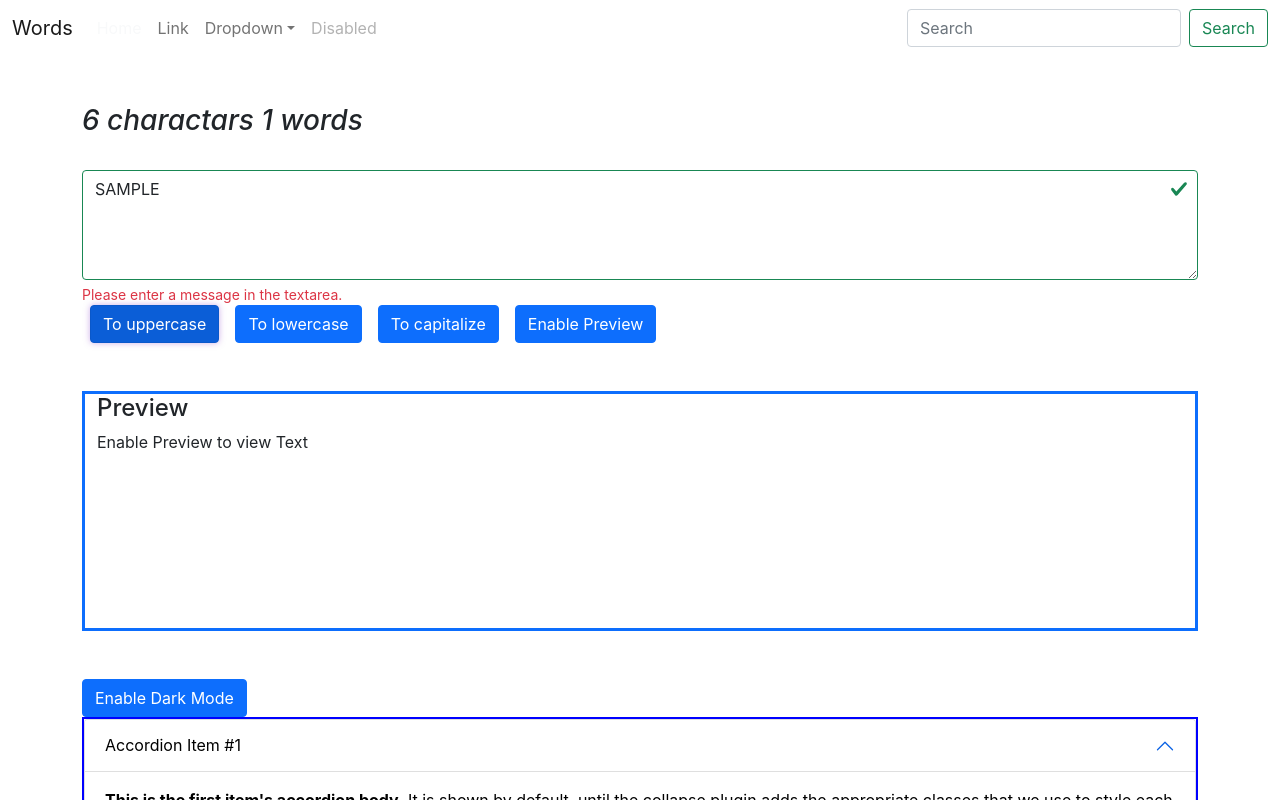
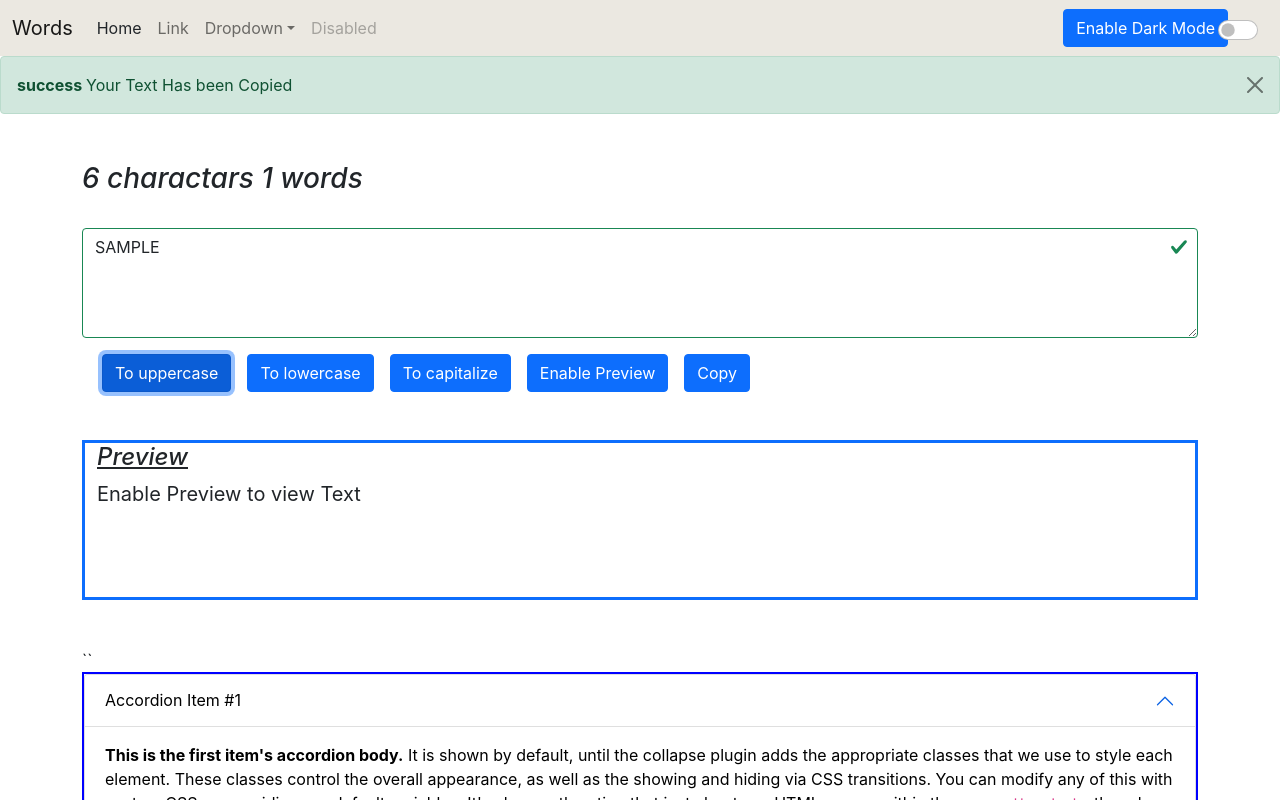
Before and after one commit to saudcodes/WordUtils, a React (Create React App) app: page / in a window 1280 px wide. Both pictures are taken after typing "Sample" into the empty fields and a click on the button "To uppercase". Shown: the top 800 px of the page. Built offline with nearby package versions, Linux system fonts and the light colour scheme.

Commit message:
add functional alert

```diff
--- a/src/App.css
+++ b/src/App.css
@@ -32,7 +32,12 @@
   from {
     transform: rotate(0deg);
   }
+
   to {
     transform: rotate(360deg);
   }
 }
+
+.testing {
+  background-color: "rgba(255,255,25,0.5)"
+}
--- a/src/App.js
+++ b/src/App.js
@@ -9,17 +9,24 @@ import Funclinks from './components/Funclinks';
 import Test from './components/Test';
 import NewForm from './components/NewForm'
 import Dark from './components/Dark';
+import Alert from './components/Alert';
 import { useState } from 'react';
 
 
 //let name = prompt("What is your name?");
 function App() {
   const [modeEnabled, setModeEnabled] = useState("light")
+  const [alert, setAlert]  = useState(null)
+  const showAlert = (type, msg) => setAlert({
+    type: type,
+    message : msg
+  })
 
   const toggleBtn = () => {
     if (modeEnabled === "light"){
     setModeEnabled("dark")
 document.body.style.backgroundColor = "black"
+showAlert("success", "Dark Mode is Enabled ")
 
     console.log(modeEnabled);
     }
@@ -32,10 +39,10 @@ document.body.style.backgroundColor = "black"
   }
   return (
     <>
-      <Navbar title="Words" link="Home" glow={modeEnabled} />
-
-      <NewForm new={modeEnabled} />
-      <Dark mode={modeEnabled} toggleBtn={toggleBtn} />
+      <Navbar title="Words" toggleBtn={toggleBtn} link="Home" glow={modeEnabled} />
+      <Alert alert={alert}/>
+      <NewForm showAlert={showAlert} new={modeEnabled} />
+      <Dark mode={modeEnabled}  />
     </>
 
   );
--- /dev/null
+++ b/src/components/Alert.js
@@ -0,0 +1,13 @@
+import React from "react";
+
+
+export default function Alert(props) {
+    return (
+        props.alert && <div>
+            <div class={`alert alert-${props.alert.type} alert-dismissible fade show`} role="alert">
+                <strong>{props.alert.type} </strong> {props.alert.message}
+                <button type="button" class="btn-close" data-bs-dismiss="alert" aria-label="Close"></button>
+            </div>
+        </div>
+    )
+}
--- a/src/components/Dark.js
+++ b/src/components/Dark.js
@@ -7,7 +7,6 @@ export default function Dark(props) {
         backgroundColor: "white",
     })
 
-    const [btnText, setBtnText] = useState("Enable Dark Mode")
 
 
     useEffect(() => {
@@ -16,7 +15,7 @@ export default function Dark(props) {
                 color: "white",
                 backgroundColor: "black",
             })
-            setBtnText("Enable Light Mode")
+
         }
         else {
 
@@ -24,7 +23,7 @@ export default function Dark(props) {
                 color: "black",
                 backgroundColor: "white",
             })
-            setBtnText("Enable Dark Mode")
+
         }
     }, [props.mode]);
 
@@ -34,7 +33,7 @@ export default function Dark(props) {
         <>
 
             <div className="container mt-5">
-                <button className="btn btn-primary" onClick={props.toggleBtn} type="submit">{btnText}</button>
+                ``
                 <div className="accordion  " style={{ border: "2px solid ", color: props.mode === "dark" ? "red " : "blue", boxShadow: " 120px 80px 40px 20px #0ffs" }} id="accordionExample" >
                     <div className="accordion-item" style={style}>
                         <h2 className="accordion-header" id="headingOne">
--- a/src/components/Navbar.js
+++ b/src/components/Navbar.js
@@ -1,19 +1,22 @@
 import React, { useState, useEffect } from "react";
 
 export default function Navbar(props) {
-  const [style, setStyle] = useState({ background: "red" })
-  // const newJ = setStyle({ background: "red" });
+  const [style, setStyle] = useState({})
+
+  const [btnText, setBtnText] = useState("Enable Dark Mode")
 
   useEffect(() => {
     if (props.glow === "dark") {
       setStyle({
         background: "linear-gradient(15deg, #13547a 1%, #80d0c7 75%)", boxShadow: "0px -12px 55px  #0ff", a: "white",
       })
+      setBtnText("Enable Light Mode")
     }
     else {
       setStyle({
-        background: "white"
+        background: "#ebe8e1"
       })
+      setBtnText("Enable Dark Mode")
     }
 
   }, [props.glow])
@@ -29,7 +32,7 @@ export default function Navbar(props) {
           <div className="collapse text-light navbar-collapse" id="navbarSupportedContent">
             <ul className="navbar-nav text-light me-auto mb-2 mb-lg-0">
               <li className="nav-item">
-                <a className="nav-link text-light active" aria-current="page" href="/">{props.link}</a>
+                <a className="nav-link text-dark active" aria-current="page" href="/">{props.link}</a>
               </li>
               <li className="nav-item">
                 <a className="nav-link" href="/">Link</a>
@@ -49,10 +52,12 @@ export default function Navbar(props) {
                 <a className="nav-link disabled" href="/" tabIndex="-1" aria-disabled="true">Disabled</a>
               </li>
             </ul>
-            <form className="d-flex">
-              <input className="form-control me-2" type="search" placeholder="Search" aria-label="Search" />
-              <button className="btn btn-outline-success" type="submit">Search</button>
-            </form>
+            <button className="btn btn-primary" type="submit">{btnText}</button>
+
+            <div class="form-check form-switch">
+              <input class="form-check-input w-20 text-danger btn-lg" onClick={props.toggleBtn} type="checkbox" id="flexSwitchCheckDefault" />
+              <label class="form-check-label" for="flexSwitchCheckDefault"></label>
+            </div>
           </div>
         </div>
 
--- a/src/components/NewForm.js
+++ b/src/components/NewForm.js
@@ -12,28 +12,43 @@ const NewForm = (props) => {
         }
     }, [isPreviewEnabled, text]);
 
-    const upperCase = (e) => {
+    const handleUpperCase = (e) => {
         e.preventDefault()
         let a = text.toUpperCase()
         setText(a)
+        props.showAlert("success", " Your Text Has been Copied");
     }
-    const lowerCase = (e) => {
+    const handleLowerCase = (e) => {
         e.preventDefault()
         let a = text.toLowerCase()
         setText(a)
     }
-    const capitalize = (e) => {
+    const handleCapitalize = (e) => {
         e.preventDefault()
         let a = text.charAt(0).toUpperCase() + text.slice(1)
         setText(a)
     }
-    const activateText = (e) => {
+    const handleActivateText = (e) => {
         e.preventDefault()
         setIsPreviewEnabled(true)
         if (setIsPreviewEnabled === true) {
             setBtnPreview("Disable")
         }
         setIsPreviewEnabled(true)
+
+
+    }
+    const handleCopyText = (text) => {
+        text.preventDefault()
+        text = document.getElementById("myTextArea")
+        text.select();
+        text.setSelectionRange(0, 99999); /* For mobile devices */
+
+        /* Copy the text inside the text field */
+        navigator.clipboard.writeText(text.value);
+
+        /* Alert the copied text */
+        props.showAlert("success", " Your Text Has been Copied");
 
     }
     const handleChange = (event) => {
@@ -42,31 +57,35 @@ const NewForm = (props) => {
 
     }
 
+
     return (
         <>
             <div className="container ">
+
 
                 <form className="was-validated">
                     <div className="mt-5">
                         <h3 className={`fst-italic text-${props.new === "light" ? "dark" : "light"}`}> {text.length === 0 ? "" : text.length + " charactars " + text.split(" ").length + " words"}</h3>
                         <label htmlFor="validationTextarea" className={`form-label text-${props.new === "light" ? "dark" : "light"}`}></label>
-                        <textarea value={text} onChange={handleChange} className="form-control  is-invalid" rows="4" id="validationTextarea" placeholder="Required example textarea" required></textarea>
-                        <div className="invalid-feedback">
-                            Please enter a message in the textarea.
+                        <textarea value={text} onChange={handleChange} className="form-control  is-invalid" rows="4" id="myTextArea" placeholder="Required example textarea" required></textarea>
+                        <div className="invalid-feedback my-1">
+                            {text.length === 0 ? "Enter some text in the box " : ""}
                         </div>
 
                     </div>
-
-                    <button style={{ border: props.mode === "dark" ? "1px solid white" : "", boxShadow: "0 0 6px 0 rgba(157, 96, 212, 0.5)", borderColor: "linear-gradient(15deg, #13547a 1%, #80d0c7 75%)" }} className="btn mx-2 btn-primary" onClick={upperCase} type="submit">To uppercase</button>
-                    <button className="btn mx-2 btn-primary" onClick={lowerCase} type="submit">To lowercase</button>
-                    <button className="btn mx-2 btn-primary" onClick={capitalize} type="submit">To capitalize</button>
-                    <button className="btn mx-2 btn-primary" onClick={activateText} type="submit">{btnPreview} </button>
+                    <div className="container my-3 buttons">
+                        <button className="btn mx-2 btn-primary" onClick={handleUpperCase} type="submit">To uppercase</button>
+                        <button className="btn mx-2 btn-primary" onClick={handleLowerCase} type="submit">To lowercase</button>
+                        <button className="btn mx-2 btn-primary" onClick={handleCapitalize} type="submit">To capitalize</button>
+                        <button className="btn mx-2 btn-primary" onClick={handleActivateText} type="submit">{btnPreview} </button>
+                        <button className="btn mx-2 btn-primary" onClick={handleCopyText} type="submit">Copy </button>
+                    </div>
 
 
                 </form>
-                <div style={{ height: "30vh", }} className="container border border-3 mt-5 border-primary">
-                    <h4 className={`text-${props.new === "light" ? "dark" : "light"}`}>Preview</h4>
-                    <p className={`text-${props.new === "light" ? "dark" : "light"}`}>{isPreviewEnabled === false ? "Enable Preview to view Text" : preview} </p>
+                <div style={{ height: "20vh", overflow: "auto", }} className="container testing border border-3 mt-5 border-primary">
+                    <h4 className={`text-${props.new === "light" ? "dark" : "light"} text-decoration-underline fst-italic`}>Preview</h4>
+                    <p className={`text-${props.new === "light" ? "dark" : "light"} fs-5`}>{isPreviewEnabled === false ? "Enable Preview to view Text" : preview} </p>
                 </div>
             </div>
         </>
```
